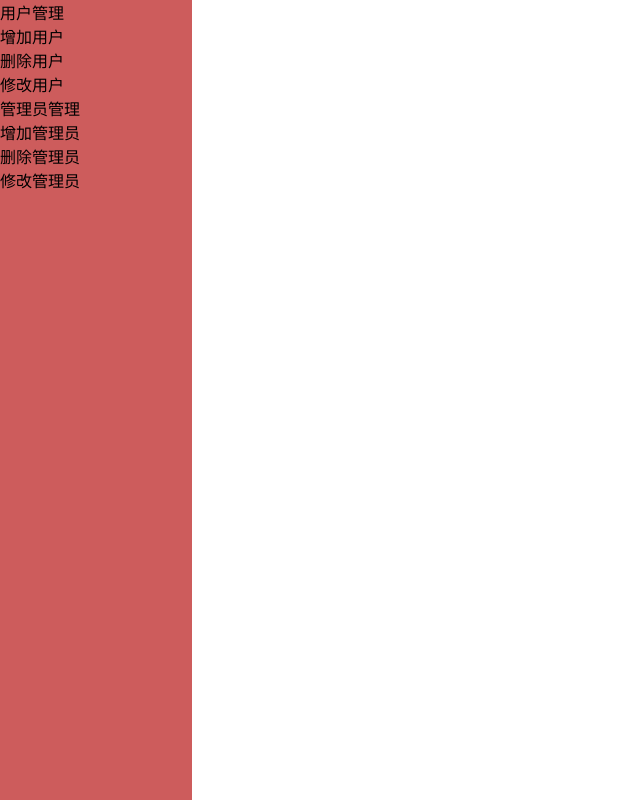
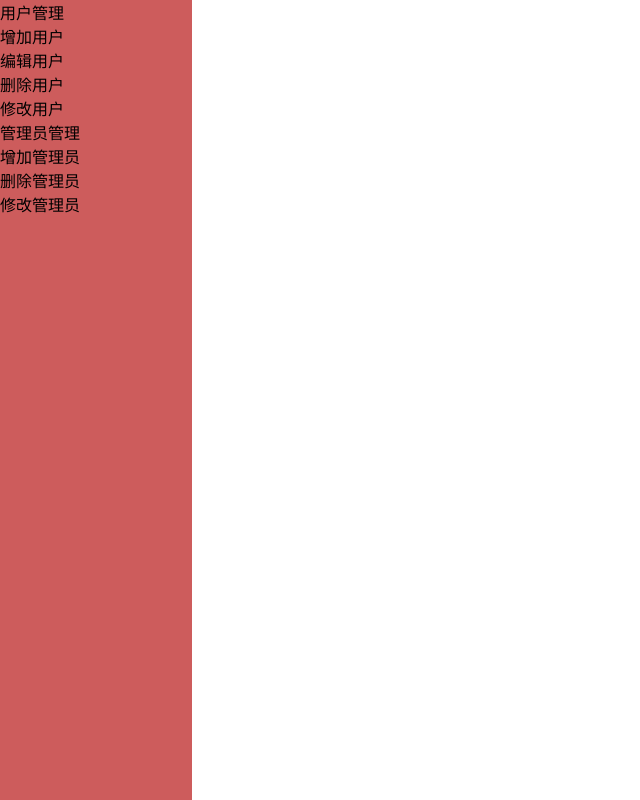
Before and after one commit to Eathyn/my-todo-app, a Vue app in the folder admin/: page / in a window 1280 px wide. Shown: the whole page, without its empty margins (0-640 px from the left). Built offline with nearby package versions, Linux system fonts and the light colour scheme; the HTML template or start-up script is replaced by a standard one.

Commit message:
feat: add router-link component for editing user

```diff
--- a/admin/src/views/Main.vue
+++ b/admin/src/views/Main.vue
@@ -5,6 +5,7 @@
         <div>用户管理</div>
         <div class="actions">
           <router-link to="/user/add" tag="div">增加用户</router-link>
+          <router-link to="/user/edit" tag="div">编辑用户</router-link>
           <router-link to="/user/delete" tag="div">删除用户</router-link>
           <router-link to="/user/modify" tag="div">修改用户</router-link>
         </div>
```
